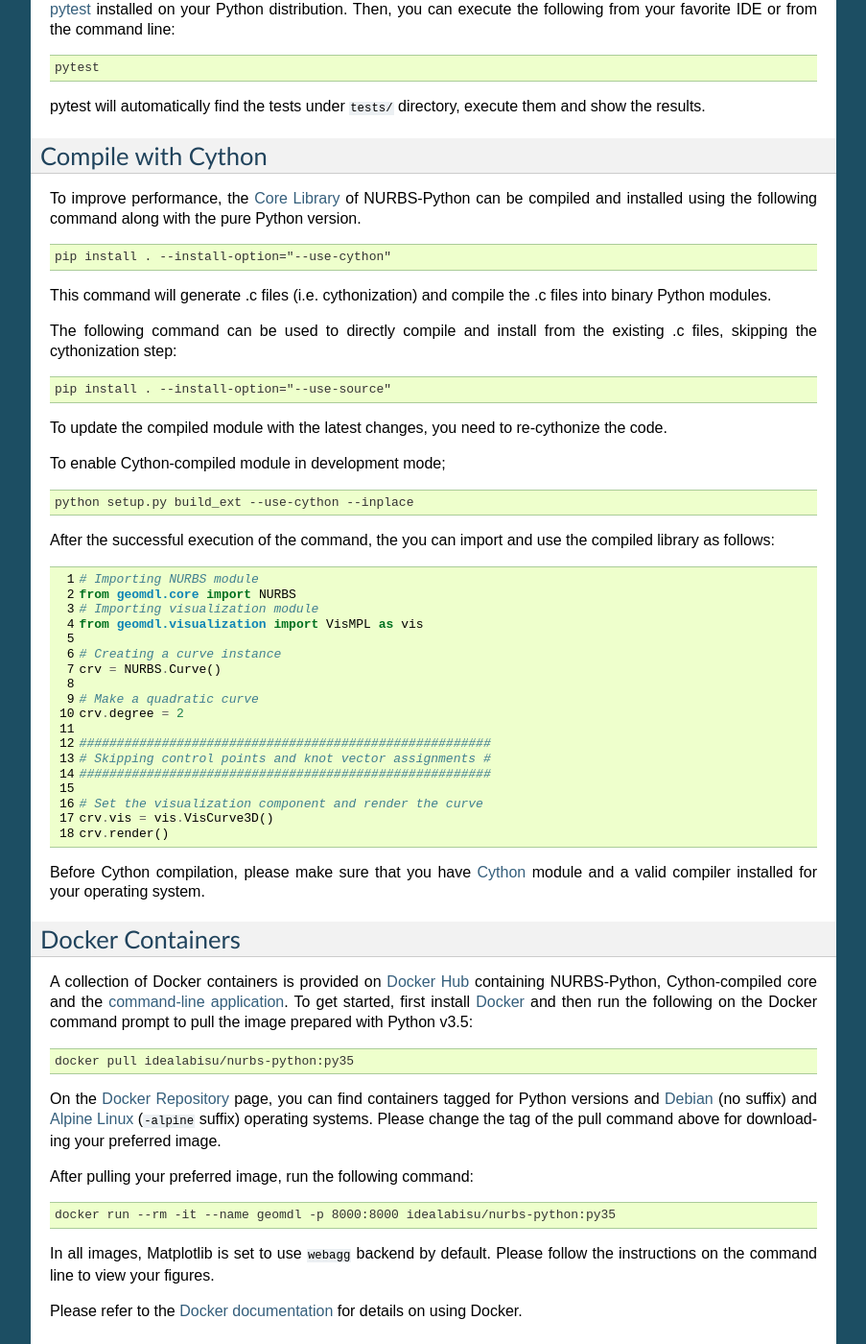
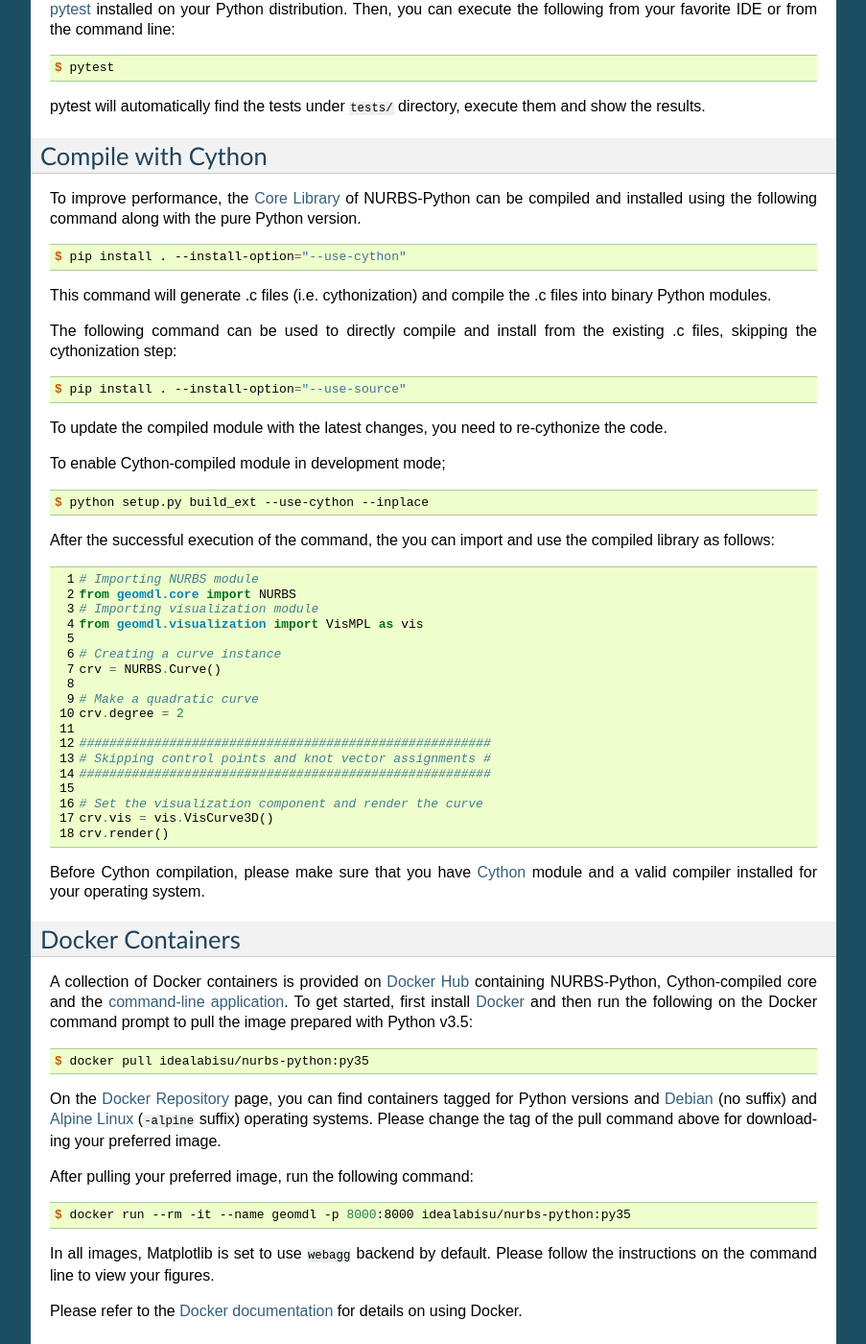
Before and after one commit to orbingol/NURBS-Python, a Sphinx documentation site: the page built from docs/install.rst, in a window 1280 px wide and 1400 px high, scrolled down 1700 px. Shown: the whole window at 96% size, without its empty margins (198-1101 px from the left). Built offline with Sphinx 7.4.7, drawn with Linux system fonts in a browser that asks for light colours; formulas are drawn with MathJax 3; some of the changed text lies outside the part shown.

Commit message:
Improve console commands formatting

```diff
--- a/docs/install.rst
+++ b/docs/install.rst
@@ -37,13 +37,13 @@ Installing:
 
 .. code-block:: console
 
-    conda install -c orbingol geomdl
+    $ conda install -c orbingol geomdl
 
 Upgrading to the latest version:
 
 .. code-block:: console
 
-    conda upgrade -c orbingol geomdl
+    $ conda upgrade -c orbingol geomdl
 
 If you are experiencing problems with this method, you can try to upgrade ``conda`` package itself before
 installing the NURBS-Python library.
@@ -60,7 +60,7 @@ The most convenient method to install NURBS-Python manually is using ``pip``:
 
 .. code-block:: console
 
-    pip install .
+    $ pip install .
 
 To upgrade, please pull the latest commits from the repository via ``git pull --rebase`` and then execute the above
 command.
@@ -73,7 +73,7 @@ repository to your Python distribution's *site-packages* directory:
 
 .. code-block:: console
 
-    pip install -e .
+    $ pip install -e .
 
 Since this command only generates a link to the library directory, pulling the latest commits from the repository
 would be enough to update the library to the latest version.
@@ -104,7 +104,7 @@ Then, you can execute the following from your favorite IDE or from the command l
 
 .. code-block:: console
 
-    pytest
+    $ pytest
 
 pytest will automatically find the tests under ``tests/`` directory, execute them and show the results.
 
@@ -116,7 +116,7 @@ following command along with the pure Python version.
 
 .. code-block:: console
 
-    pip install . --install-option="--use-cython"
+    $ pip install . --install-option="--use-cython"
 
 This command will generate .c files (i.e. cythonization) and compile the .c files into binary Python modules.
 
@@ -125,7 +125,7 @@ step:
 
 .. code-block:: console
 
-    pip install . --install-option="--use-source"
+    $ pip install . --install-option="--use-source"
 
 To update the compiled module with the latest changes, you need to re-cythonize the code.
 
@@ -133,7 +133,7 @@ To enable Cython-compiled module in development mode;
 
 .. code-block:: console
 
-    python setup.py build_ext --use-cython --inplace
+    $ python setup.py build_ext --use-cython --inplace
 
 After the successful execution of the command, the you can import and use the compiled library as follows:
 
@@ -172,7 +172,7 @@ prompt to pull the image prepared with Python v3.5:
 
 .. code-block:: console
 
-    docker pull idealabisu/nurbs-python:py35
+    $ docker pull idealabisu/nurbs-python:py35
 
 On the `Docker Repository <https://hub.docker.com/r/idealabisu/nurbs-python/>`_ page, you can find containers tagged for
 Python versions and `Debian <https://www.debian.org/>`_ (no suffix) and `Alpine Linux <https://alpinelinux.org/>`_
@@ -183,7 +183,7 @@ After pulling your preferred image, run the following command:
 
 .. code-block:: console
 
-    docker run --rm -it --name geomdl -p 8000:8000 idealabisu/nurbs-python:py35
+    $ docker run --rm -it --name geomdl -p 8000:8000 idealabisu/nurbs-python:py35
 
 In all images, Matplotlib is set to use ``webagg`` backend by default. Please follow the instructions on the command
 line to view your figures.
--- a/docs/modules_cli.rst
+++ b/docs/modules_cli.rst
@@ -17,7 +17,7 @@ The easiest method to install is via ``pip``. It will install all the required m
 
 .. code-block:: console
 
-    pip install geomdl.cli
+    $ pip install geomdl.cli
 
 Please refer to `geomdl-cli documentation </projects/cli>`_ for more installation options.
 
--- a/docs/modules_shapes.rst
+++ b/docs/modules_shapes.rst
@@ -10,7 +10,7 @@ The easiest method to install is via ``pip``.
 
 .. code-block:: console
 
-    pip install geomdl.shapes
+    $ pip install geomdl.shapes
 
 Please refer to `geomdl-shapes documentation </projects/shapes>`_ for more installation options.
 
--- a/docs/q_a.rst
+++ b/docs/q_a.rst
@@ -52,7 +52,7 @@ whenever a new version is released. The simplest way to check if you are using t
 
 .. code-block:: console
 
-    pip list --outdated
+    $ pip list --outdated
 
 Minimum Requirements
 ====================
@@ -106,13 +106,13 @@ to installation of ``six`` package on Mac OS, please use the following command t
 
 .. code-block:: console
 
-    pip install geomdl --ignore-installed six
+    $ pip install geomdl --ignore-installed six
 
 and to upgrade NURBS-Python (geomdl):
 
 .. code-block:: console
 
-    pip install geomdl --upgrade --ignore-installed six
+    $ pip install geomdl --upgrade --ignore-installed six
 
 or alternatively, you can use :doc:`conda <install>`.
 
```
Also changed, not shown: other parts of docs/install.rst (+3 -3 lines).
